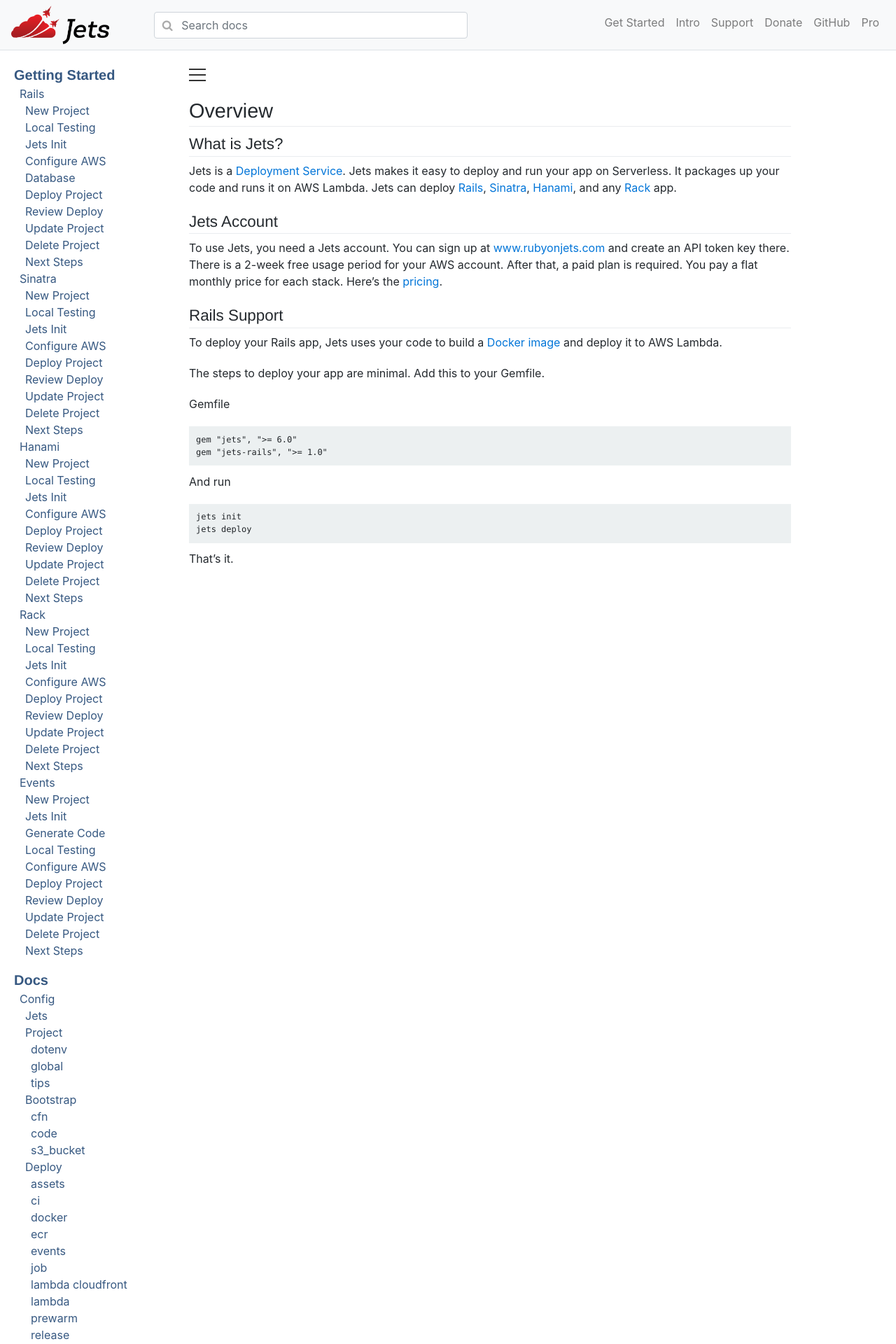
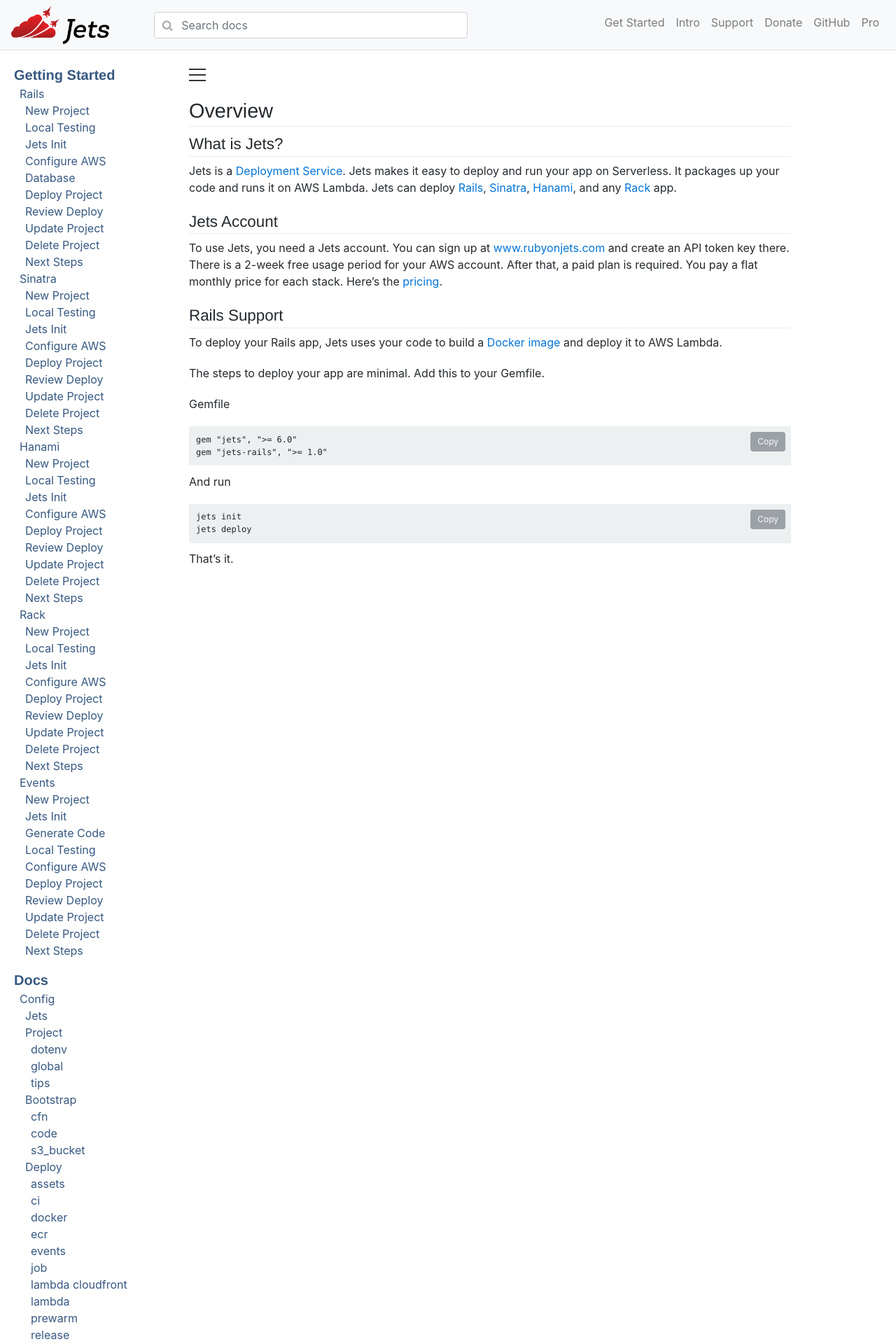
Before and after one commit to rubyonjets/jets-docs, a Jekyll site: the page built from docs.md, in a window 1280 px wide. Shown: the top 1920 px of the page at 70% size. Built offline with Jekyll 4.4.1, drawn with Linux system fonts in a browser that asks for light colours; a script that is not in the unit is left out.

Commit message:
copy to clipboard button

```diff
--- a/_layouts/default.html
+++ b/_layouts/default.html
@@ -25,6 +25,7 @@
   <script src="/vendor/bootstrap/js/bootstrap.bundle.min.js"></script>
   <script src="/js/app.js"></script>
   <script src="/js/scripts.js"></script>
+  <script src="/js/clipboard.js"></script>
 </head>
 
 <body>
--- a/_sass/theme.scss
+++ b/_sass/theme.scss
@@ -468,3 +468,32 @@
     color: #a8d7ff;
   }
 }
+
+/* Ensure code blocks take full width and are not restricted */
+.highlight {
+  position: relative;
+  width: 100%;
+  padding-right: 50px;
+  /* Add some padding to the right to make space for the button */
+}
+
+/* Style the copy button */
+.clipboard-button {
+  position: absolute;
+  top: 8px;
+  right: 8px;
+  background-color: #7a8087;
+  color: white;
+  border: none;
+  padding: 5px 10px;
+  cursor: pointer;
+  border-radius: 4px;
+  font-size: 12px;
+  opacity: 0.7;
+  transition: opacity 0.3s;
+}
+
+/* Hover effect for the copy button */
+.clipboard-button:hover {
+  opacity: 1;
+}
--- /dev/null
+++ b/js/clipboard.js
@@ -0,0 +1,44 @@
+document.addEventListener('DOMContentLoaded', function () {
+  // Find all pre elements with the highlight class
+  var codeBlocks = document.querySelectorAll('div.highlight');
+
+  codeBlocks.forEach(function (block) {
+    // Check if a copy button already exists within the block
+    if (!block.querySelector('.clipboard-button')) {
+      // Create the copy button
+      var copyButton = document.createElement('button');
+      copyButton.className = 'clipboard-button';
+      copyButton.textContent = 'Copy';
+      block.appendChild(copyButton);
+
+      copyButton.addEventListener('click', function () {
+        // Find the code block within the container
+        var codeBlock = block.querySelector('code').innerText.trim(); // Trim the text to remove extra newlines
+
+        // Create a temporary textarea element
+        var textarea = document.createElement('textarea');
+        textarea.value = codeBlock;
+        document.body.appendChild(textarea);
+
+        // Select the text in the textarea
+        textarea.select();
+        textarea.setSelectionRange(0, 99999); // For mobile devices
+
+        // Copy the text to the clipboard
+        document.execCommand('copy');
+
+        // Remove the temporary textarea
+        document.body.removeChild(textarea);
+
+        // Update the button text to "Copied"
+        var originalText = copyButton.textContent;
+        copyButton.textContent = 'Copied';
+
+        // Revert the button text back to "Copy" after 2 seconds
+        setTimeout(function () {
+          copyButton.textContent = originalText;
+        }, 2000);
+      });
+    }
+  });
+});
```
